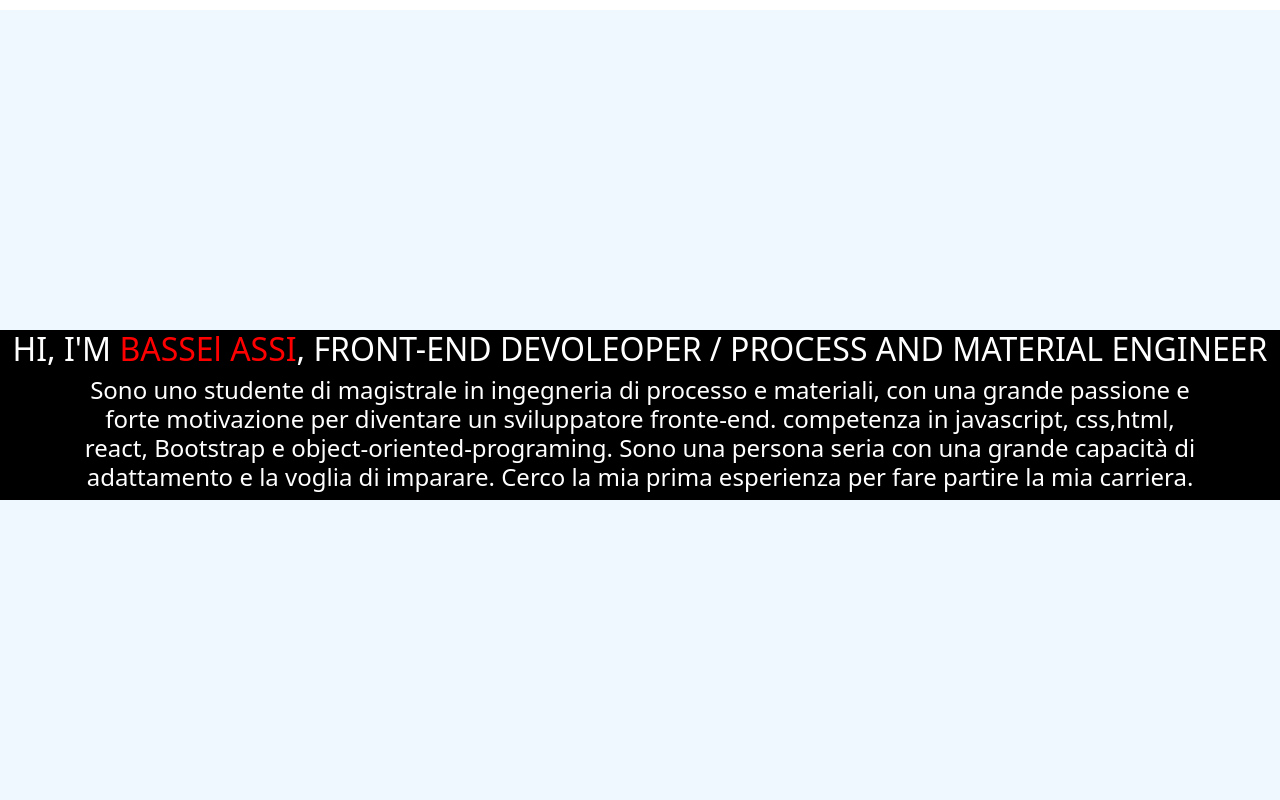
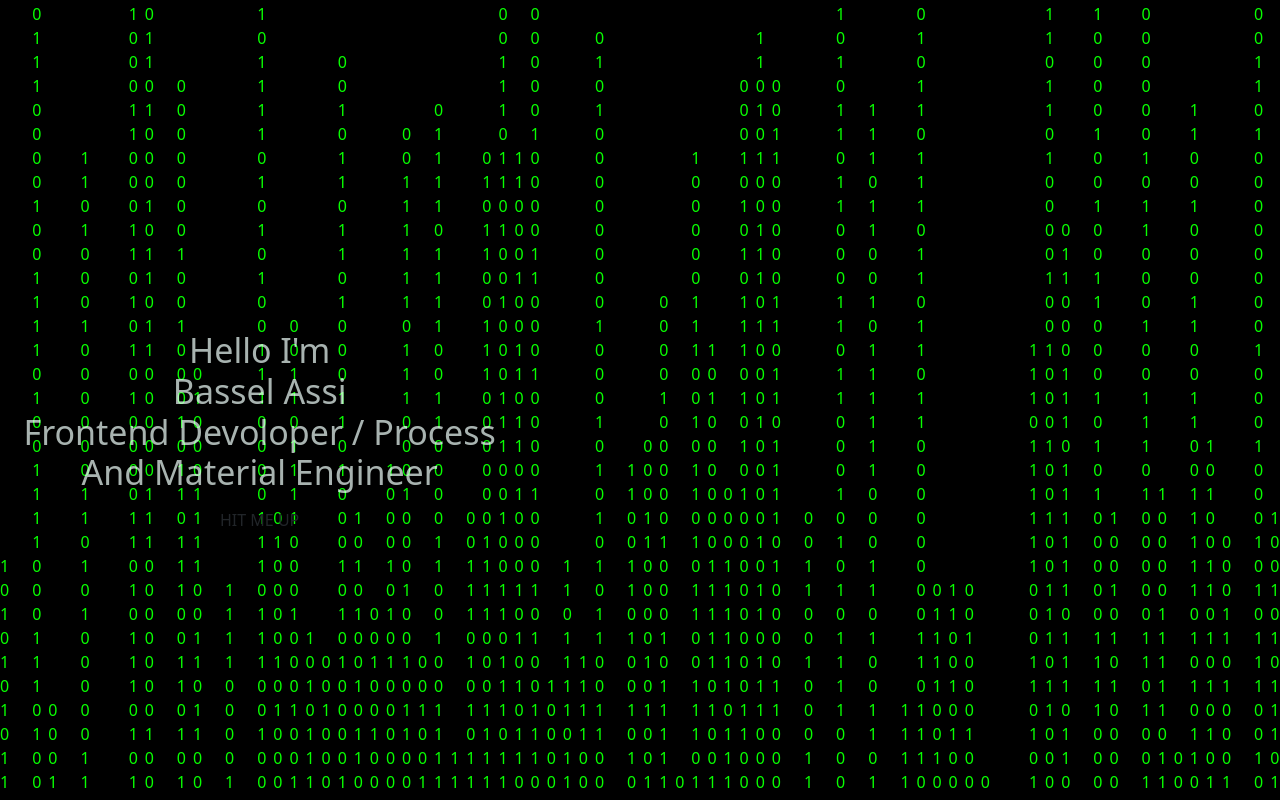
Before and after one commit to baselasi/portfolio-, a React (Create React App) app: page / in a window 1280 px wide. Shown: the top 800 px of the page. Built offline with nearby package versions, Linux system fonts and the light colour scheme.

Commit message:
Update aboutMe.js

```diff
--- a/src/components/aboutMe.js
+++ b/src/components/aboutMe.js
@@ -6,14 +6,13 @@ import "./background.css"
 
 export default function AboutMe(){
     const [changee,setChange] = useState(true)
+   const [changeOpacity,setOpacity] = useState(1)
     const  change = useCallback(()=>{
-        setChange(prev=>!prev)
+        setChange((prev)=>!prev)
     },[])
-    useEffect(()=>{
-    change()
-    window.addEventListener('resize',change);
-    },[change])
-
+    function bringback(){
+        setChange(true)
+    }
     let numbers = []
     class List{
         static count = -1
@@ -23,18 +22,24 @@ export default function AboutMe(){
             this.start = Math.floor(Math.random()*51)
             this.opacity=1
             this.createList= ()=>{
-                for(let i= 0; i<50;i++){
+                for(let i= 0; i<window.innerHeight/16;i++){
                     this.list[i]=Math.floor(Math.random()*2)
                 }
             }
             this.renderList = ()=>{
                 let i=-1
                     return (
+
                         this.list.map((number)=>{
                             i++
-                    if(i>this.start+5 || i<this.start-5){
+                            if(i>this.start){
                                 return(
-                            <span style={{opacity:"0"}} >{number}</span>
+                                    <span style={{opacity: changeOpacity %2==0 ? "0" : "1"}} >{number}</span>
+                                )
+                            }
+                            else if(0<i<this.start){
+                                return(
+                                    <span style={{opacity: changeOpacity %2==0? "1" : "0"}} >{number}</span>
                                 )
                             }
                             else{
@@ -44,6 +49,7 @@ export default function AboutMe(){
                             }
                            })
                       )
+
             }
             this.changeOpacity = (n)=>{
                 console.log(n)
@@ -57,7 +63,7 @@ export default function AboutMe(){
                }
         }
     }
-    for(let i=0;i<70;i++){
+    for(let i=0;i<window.innerWidth/16;i++){
         let x
         x=new List
         x.createList()
@@ -78,14 +84,22 @@ export default function AboutMe(){
                 {renderCntent()}
             </div>*/
     return(
+    <>
+        <div className="empty-div" style={{height:"100%",width:"25%",left:"0%"}} onMouseMove={change}></div>
+        <div className="empty-div" style={{height:"100%",width:"41.66%",left:"25%"}}onMouseEnter={bringback}></div>
+        <div className="empty-div" style={{height:"100%",width:"29.16%",left:"66.66%"}} onMouseMove={change}></div>
 
-    <section  className=" section  row align-content-center sticky" style={{zIndex:"-1"}}>
-
-            <div className="first-continer col-sm-12 " style={{backgroundColor:"black"}}>
-                <div className="h2 ">HI, I'M <span className=" danger">BASSEl ASSI</span>, FRONT-END DEVOLEOPER / PROCESS AND MATERIAL ENGINEER</div>
-                <div className="h4 container">{data.aboutMe.profile}</div>
+        <section  className=" section  row align-content-center sticky" style={{zIndex:"-1",color:"rgb(15, 98, 146)"}} >
+            <div   className="lists" style={{backgroundColor:"black"}}>
+                    {renderCntent()}
+            </div>
+            <div className="first-continer col-sm-5 intro " >
+                <h1 className="h2 h-25 flex-box-column" style={{color:changee ? "rgba(239, 255, 251,0.70)":"white",fontSize:changee ? "34px": "25px"}}><span className=" ">{changee ? "Hello I'm ": "01101000  01101100 01101111"}<br></br><span>{changee ? "Bassel Assi ": "01101000  01101100 01101111"}</span></span><br></br> {changee ? "Frontend Devoloper / Process And Material Engineer ": "01101000  01101100 01101111 01101000 01101111"}</h1>
+                <button className="btn " >HIT ME UP</button>
             </div>
 
         </section>
+    </>
+
     )
 }
```
Lines whose indentation alone changed are shown as unchanged.
